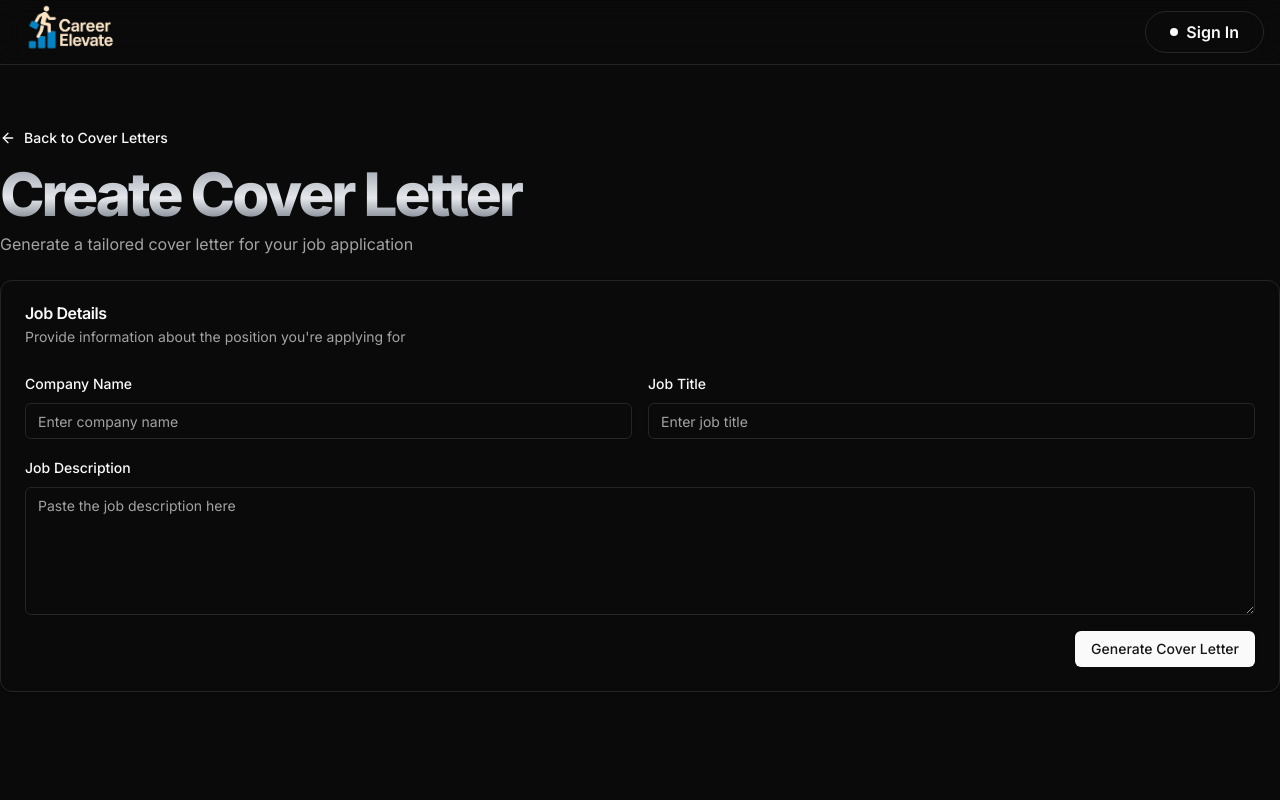
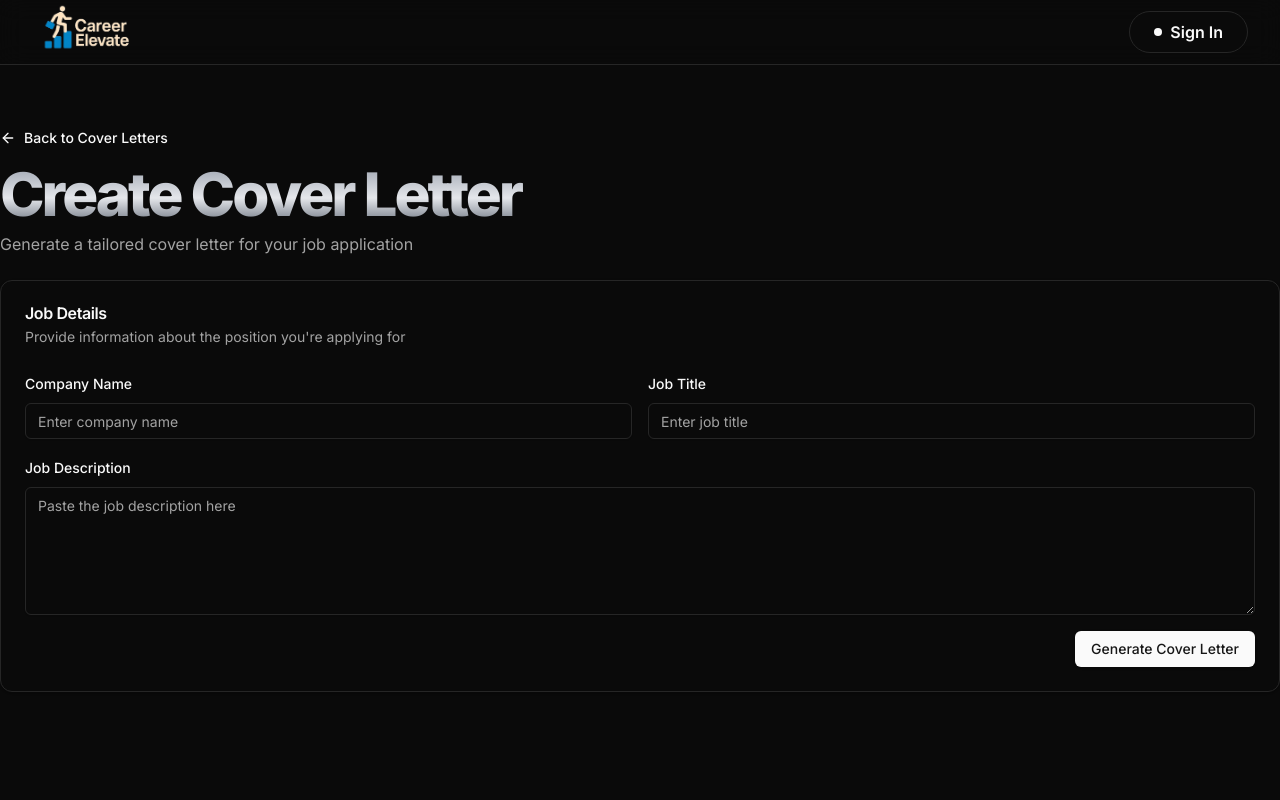
Before and after one commit to Aakarsh-Lohani/CAREER--COACH, a Next.js app: page /ai-cover-letter/new in a window 1280 px wide. Shown: the top 800 px of the page. Built offline with nearby package versions, Linux system fonts and the light colour scheme; no server answers.

Commit message:
error resolved

```diff
--- a/components/header.jsx
+++ b/components/header.jsx
@@ -25,7 +25,7 @@ export default async function Header() {
 
   return (
     <header className="fixed top-0 w-full  border-b bg-background/80 backdrop-blur-md z-50 supports-[backdrop-filter]:bg-background/60">
-      <nav className="container mx-auto px-4 h-16 flex items-center justify-between">
+      <nav className="container mx-auto px-8 h-16 flex items-center justify-between">
         <Link href="/">
           <Image
             src={"/logo.png"}
```
